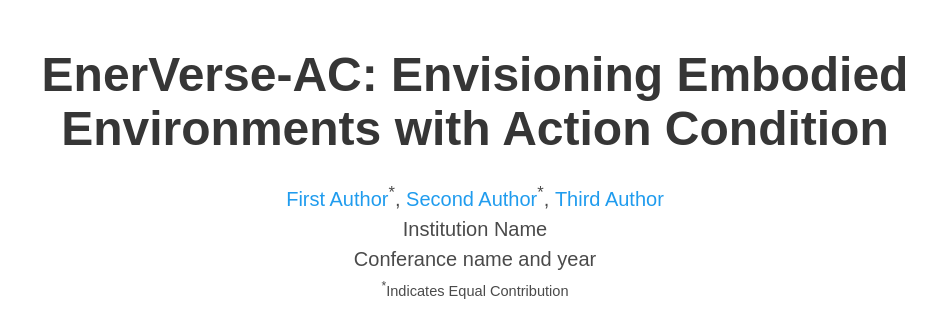
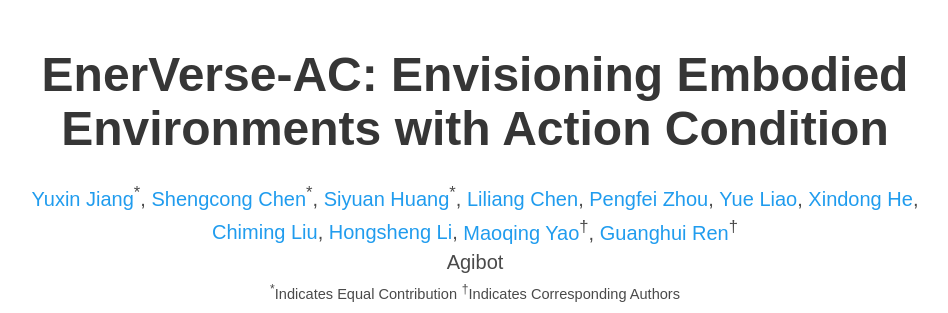
Before and after one commit to annaJ2178/EnerverseAC.github.io, a plain HTML site: page index.html in a window 1280 px wide. Shown: the top 313 px of the page, without its empty margins (165-1113 px from the left). Drawn offline with nearby package versions, Linux system fonts and the light colour scheme; some icons are missing; a web font is replaced by a local one.

Commit message:
author update

```diff
--- a/index.html
+++ b/index.html
@@ -55,18 +55,48 @@
             <h1 class="title is-1 publication-title">EnerVerse-AC: Envisioning Embodied Environments with Action Condition</h1>
             <div class="is-size-5 publication-authors">
               <!-- Paper authors -->
+              <div class="is-size-5 publication-authors">
                 <span class="author-block">
-                <a href="FIRST AUTHOR PERSONAL LINK" target="_blank">First Author</a><sup>*</sup>,</span>
+                  <a href="FIRST_AUTHOR_LINK" target="_blank">Yuxin Jiang</a><sup>*</sup>,
+                </span>
                 <span class="author-block">
-                  <a href="SECOND AUTHOR PERSONAL LINK" target="_blank">Second Author</a><sup>*</sup>,</span>
+                  <a href="SECOND_AUTHOR_LINK" target="_blank">Shengcong Chen</a><sup>*</sup>,
+                </span>
                 <span class="author-block">
-                    <a href="THIRD AUTHOR PERSONAL LINK" target="_blank">Third Author</a>
+                  <a href="THIRD_AUTHOR_LINK" target="_blank">Siyuan Huang</a><sup>*</sup>,
+                </span>
+                <span class="author-block">
+                  <a href="FOURTH_AUTHOR_LINK" target="_blank">Liliang Chen</a>,
+                </span>
+                <span class="author-block">
+                  <a href="FIFTH_AUTHOR_LINK" target="_blank">Pengfei Zhou</a>,
+                </span>
+                <span class="author-block">
+                  <a href="SIXTH_AUTHOR_LINK" target="_blank">Yue Liao</a>,
+                </span>
+                <span class="author-block">
+                  <a href="SEVENTH_AUTHOR_LINK" target="_blank">Xindong He</a>,
+                </span>
+                <span class="author-block">
+                  <a href="EIGHTH_AUTHOR_LINK" target="_blank">Chiming Liu</a>,
+                </span>
+                <span class="author-block">
+                  <a href="NINTH_AUTHOR_LINK" target="_blank">Hongsheng Li</a>,
+                </span>
+                <span class="author-block">
+                  <a href="TENTH_AUTHOR_LINK" target="_blank">Maoqing Yao</a><sup>†</sup>,
+                </span>
+                <span class="author-block">
+                  <a href="ELEVENTH_AUTHOR_LINK" target="_blank">Guanghui Ren</a><sup>†</sup>
                 </span>
               </div>
 
               <div class="is-size-5 publication-authors">
-                    <span class="author-block">Institution Name<br>Conferance name and year</span>
-                    <span class="eql-cntrb"><small><br><sup>*</sup>Indicates Equal Contribution</small></span>
+                <span class="author-block">Agibot</span><br>
+                <span class="eql-cntrb">
+                  <small><sup>*</sup>Indicates Equal Contribution</small>
+                  <small><sup>†</sup>Indicates Corresponding Authors</small>
+                </span>
               </div>
 
                   <div class="column has-text-centered">
```
Lines whose indentation alone changed are shown as unchanged.
